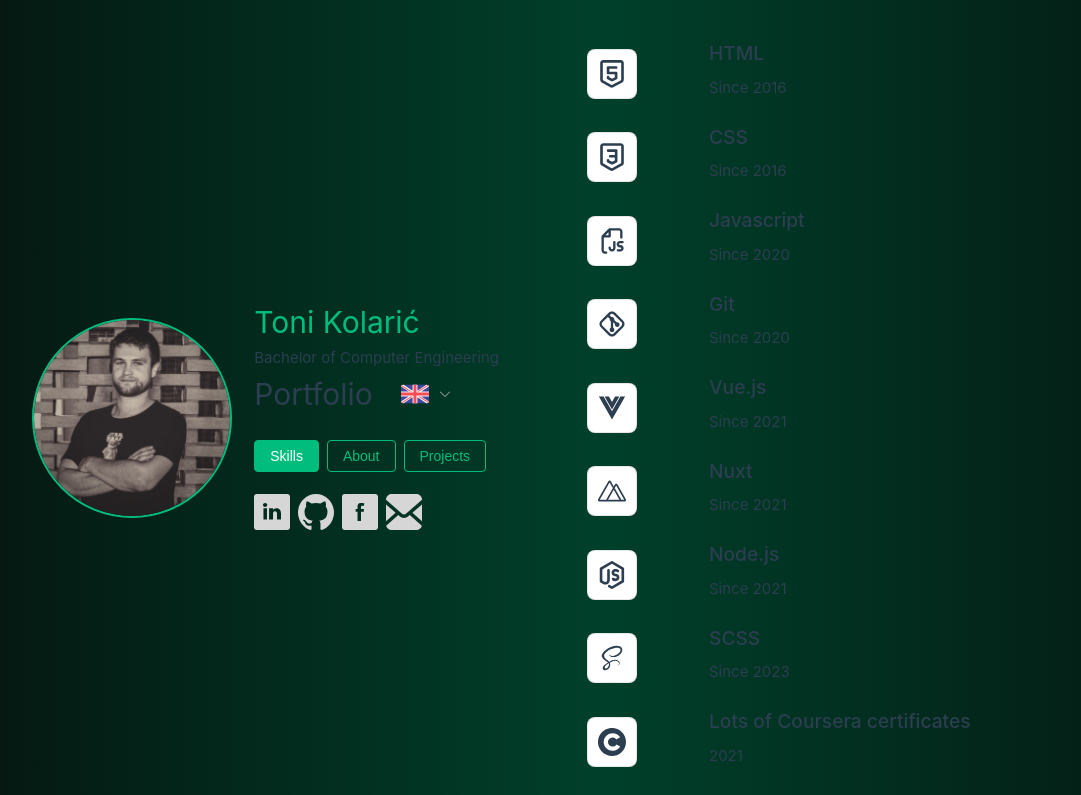
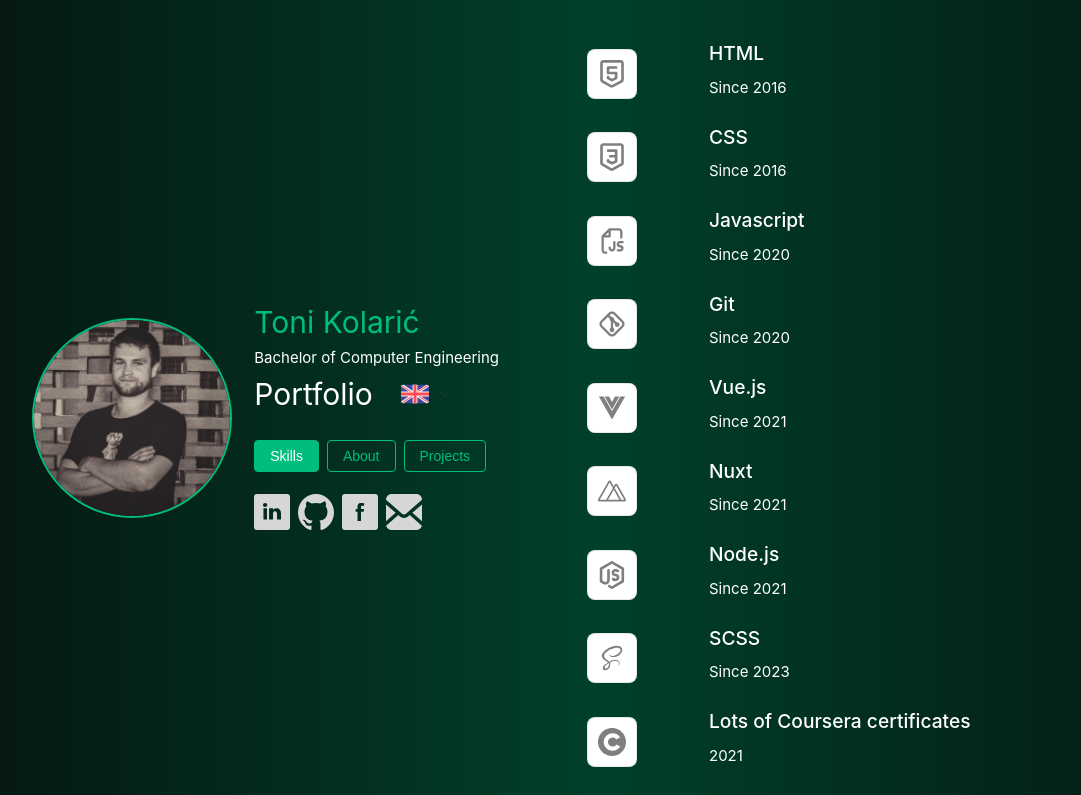
Before and after one commit to toni14nexe/portfolio, a Vue app: page / in a window 1280 px wide. Shown: the top 795 px of the page, without its empty margins (38-1119 px from the left). Built offline with nearby package versions, Linux system fonts and the light colour scheme.

Commit message:
Update dark-light mode text colors

```diff
--- a/src/assets/styles/base.css
+++ b/src/assets/styles/base.css
@@ -15,7 +15,7 @@
   --vt-c-divider-dark-1: rgba(84, 84, 84, 0.65);
   --vt-c-divider-dark-2: rgba(84, 84, 84, 0.48);
 
-  --vt-c-text-light-1: var(--vt-c-indigo);
+  --vt-c-text-light-1: white;
   --vt-c-text-light-2: rgba(60, 60, 60, 0.66);
   --vt-c-text-dark-1: white;
   --vt-c-text-dark-2: #d6d6d6;
--- a/src/components/SkillsLine.vue
+++ b/src/components/SkillsLine.vue
@@ -244,3 +244,19 @@ import NestIcon from '@/assets/icons/NestIcon.vue'
     </ElCol>
   </ElRow>
 </template>
+
+<style>
+.el-icon {
+  color: white;
+}
+@media (min-width: 1199px) {
+  .el-icon {
+    color: var(--vt-c-text-light-2);
+  }
+}
+@media (prefers-color-scheme: dark) {
+  .el-icon {
+    color: white;
+  }
+}
+</style>
```
